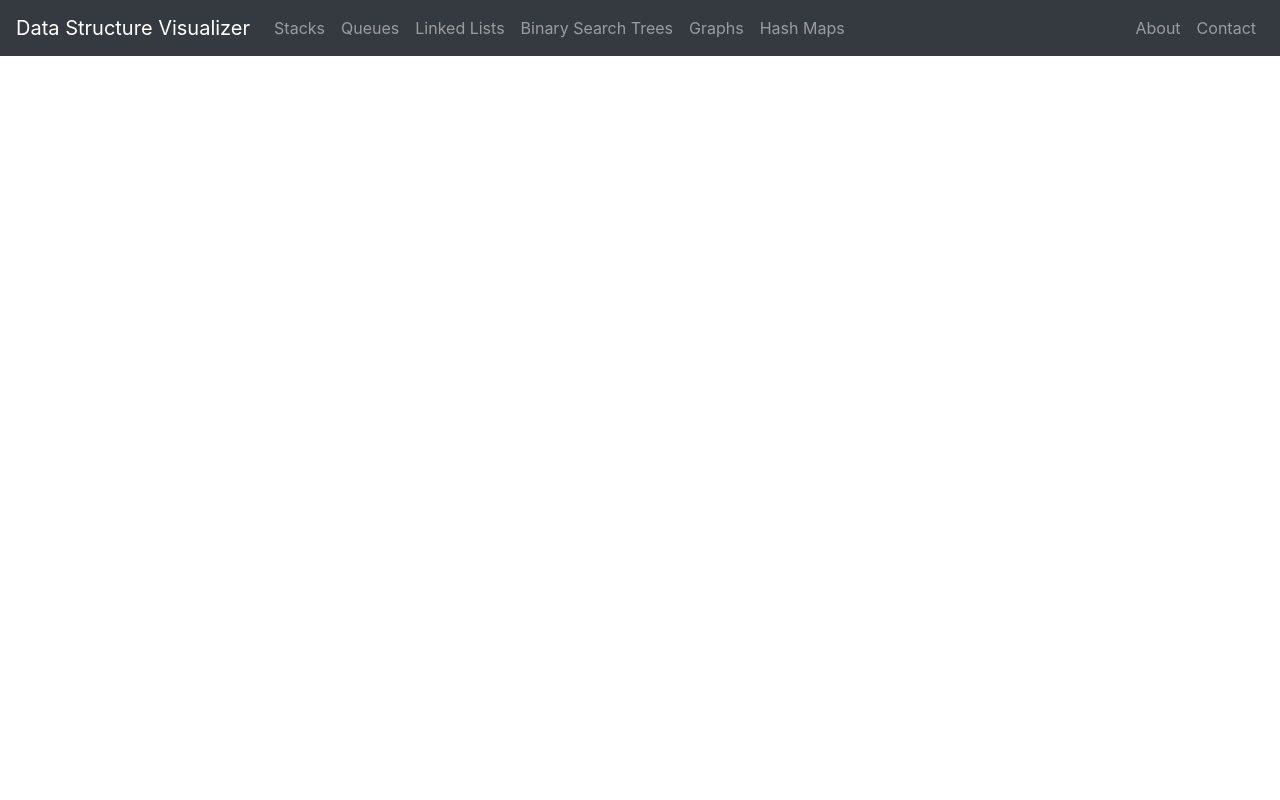
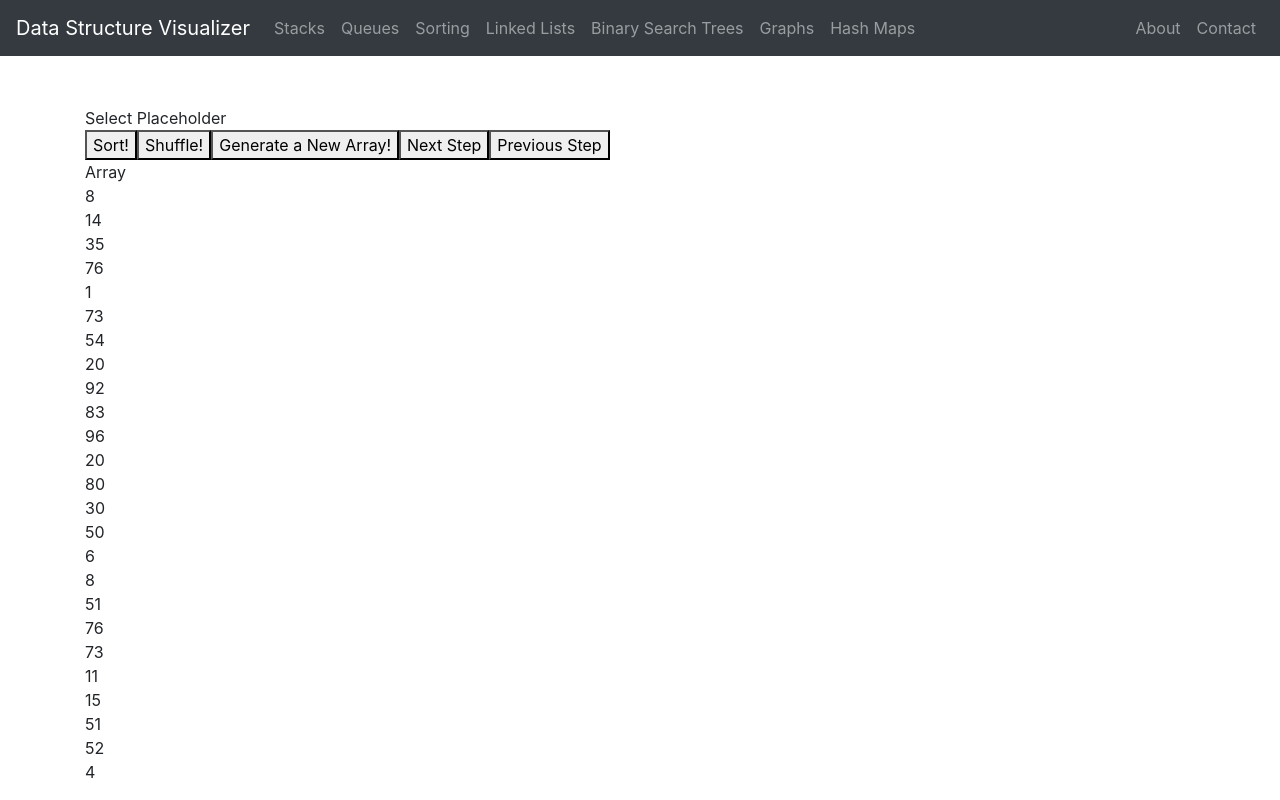
Before and after one commit to matt-hendrick/Algorithm-Data-Structure-Visualizer, a React (Create React App) app: page /sorting in a window 1280 px wide. Built offline with nearby package versions, Linux system fonts and the light colour scheme.

Commit message:
Add default sort/shuffle and flip move animations

```diff
--- a/package.json
+++ b/package.json
@@ -10,6 +10,7 @@
     "react": "^17.0.1",
     "react-bootstrap": "^1.4.3",
     "react-dom": "^17.0.1",
+    "react-flip-move": "^3.0.4",
     "react-router-dom": "^5.2.0",
     "react-scripts": "4.0.1",
     "web-vitals": "^0.2.4"
--- a/src/App.js
+++ b/src/App.js
@@ -7,6 +7,7 @@ import Container from 'react-bootstrap/Container';
 import NavBar from './components/Navbar/Navbar';
 import StackDisplay from './containers/StackDisplay';
 import QueueDisplay from './containers/QueueDisplay';
+import Sorting from './containers/Sorting';
 // import BalancingTree from './containers/BalancingTree';
 
 function App() {
@@ -24,6 +25,7 @@ function App() {
         <Switch>
           <Route exact path="/stack" component={StackDisplay} />
           <Route exact path="/queue" component={QueueDisplay} />
+          <Route exact path="/sorting" component={Sorting} />
         </Switch>
         {/* </div> */}
       </Container>
--- /dev/null
+++ b/src/algorithms/sortingUtilityFunctions.js
@@ -0,0 +1,16 @@
+function swap(array, from, to) {
+  [array[from], array[to]] = [array[to], array[from]];
+}
+
+function shuffle(array) {
+  for (let index = 0; index < array.length; index++) {
+    const newIndex = Math.floor(Math.random() * array.length);
+    swap(array, index, newIndex);
+  }
+  return array;
+}
+
+module.exports = {
+  swap,
+  shuffle,
+};
--- a/src/components/Navbar/Navbar.js
+++ b/src/components/Navbar/Navbar.js
@@ -13,6 +13,7 @@ function MyNavbar() {
         <Nav className="mr-auto">
           <Nav.Link href="/stack">Stacks</Nav.Link>
           <Nav.Link href="/queue">Queues</Nav.Link>
+          <Nav.Link href="/sorting">Sorting</Nav.Link>
           <Nav.Link href="/linkedlist">Linked Lists</Nav.Link>
           <Nav.Link href="/binarysearchtree">Binary Search Trees</Nav.Link>
           <Nav.Link href="/graph">Graphs</Nav.Link>
--- /dev/null
+++ b/src/containers/Sorting.js
@@ -0,0 +1,63 @@
+import React, { useState, useEffect, forwardRef } from 'react';
+import { shuffle } from '../algorithms/sortingUtilityFunctions';
+import FlipMove from 'react-flip-move';
+
+function getRandomInt(min, max) {
+  return Math.floor(Math.random() * (max - min) + min);
+}
+
+function Sorting() {
+  const [arr, setArr] = useState();
+
+  useEffect(() => {
+    generateArray();
+  }, []);
+
+  const generateArray = () => {
+    let tempArr = [];
+    for (let i = 0; i < 25; i++) {
+      tempArr.push([getRandomInt(1, 100), i]);
+    }
+    setArr(tempArr);
+  };
+
+  const handleSort = () => {
+    let tempArr = [...arr];
+    tempArr.sort((a, b) => a[0] - b[0]);
+    setArr(tempArr);
+  };
+
+  const handleShuffle = () => {
+    let tempArr = [...arr];
+    shuffle(tempArr);
+    setArr(tempArr);
+  };
+
+  const ItemCard = forwardRef((props, ref) => (
+    <div ref={ref}>{props.children}</div>
+  ));
+
+  return (
+    <div>
+      <div>
+        <div>Select Placeholder</div>
+        <button onClick={handleSort}>Sort!</button>
+        <button onClick={handleShuffle}>Shuffle!</button>
+        <button onClick={generateArray}>Generate a New Array!</button>
+        <button>Next Step</button>
+        <button>Previous Step</button>
+      </div>
+      <div>Array</div>
+
+      {arr ? (
+        <FlipMove>
+          {arr.map((item) => (
+            <ItemCard key={item[1]}>{item[0]}</ItemCard>
+          ))}
+        </FlipMove>
+      ) : null}
+    </div>
+  );
+}
+
+export default Sorting;
```
Also changed, not shown: 1 other file (tests, documents, lock files or other folders).
